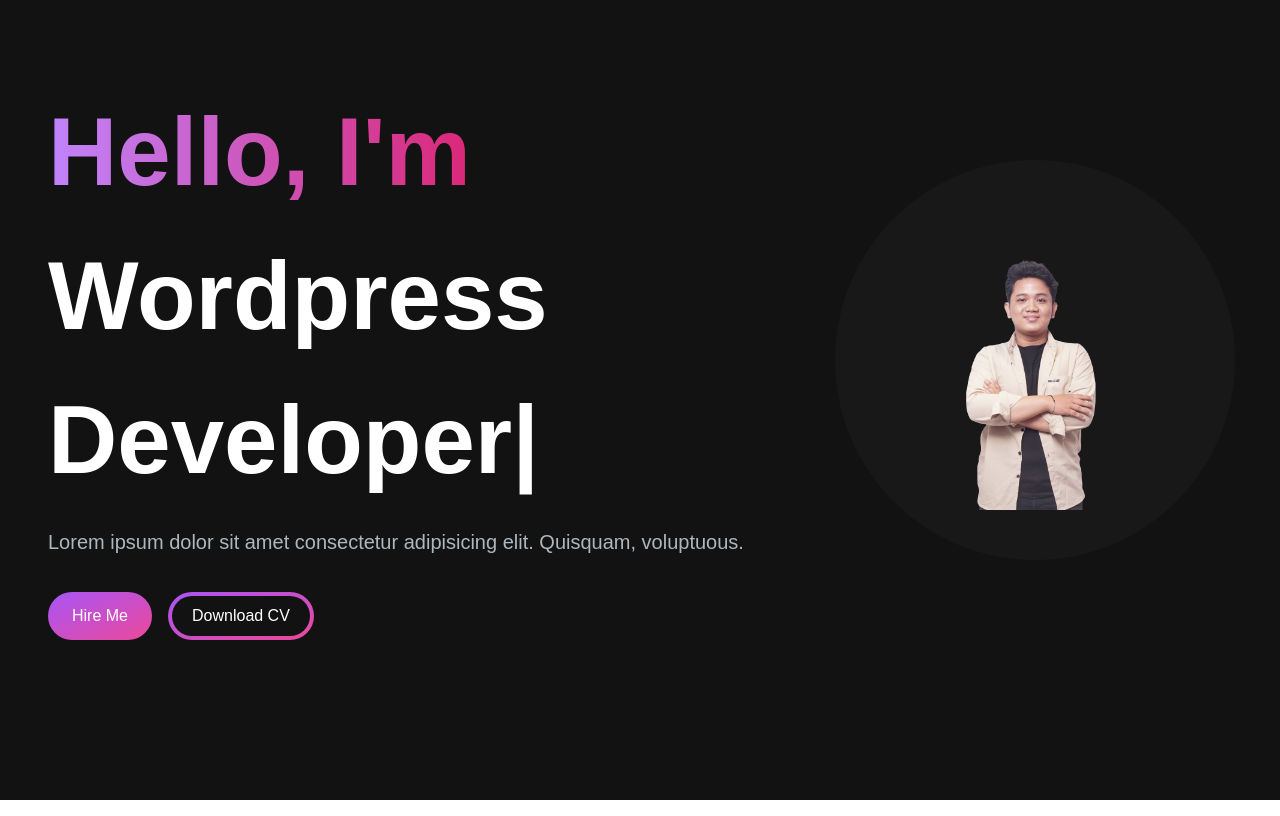
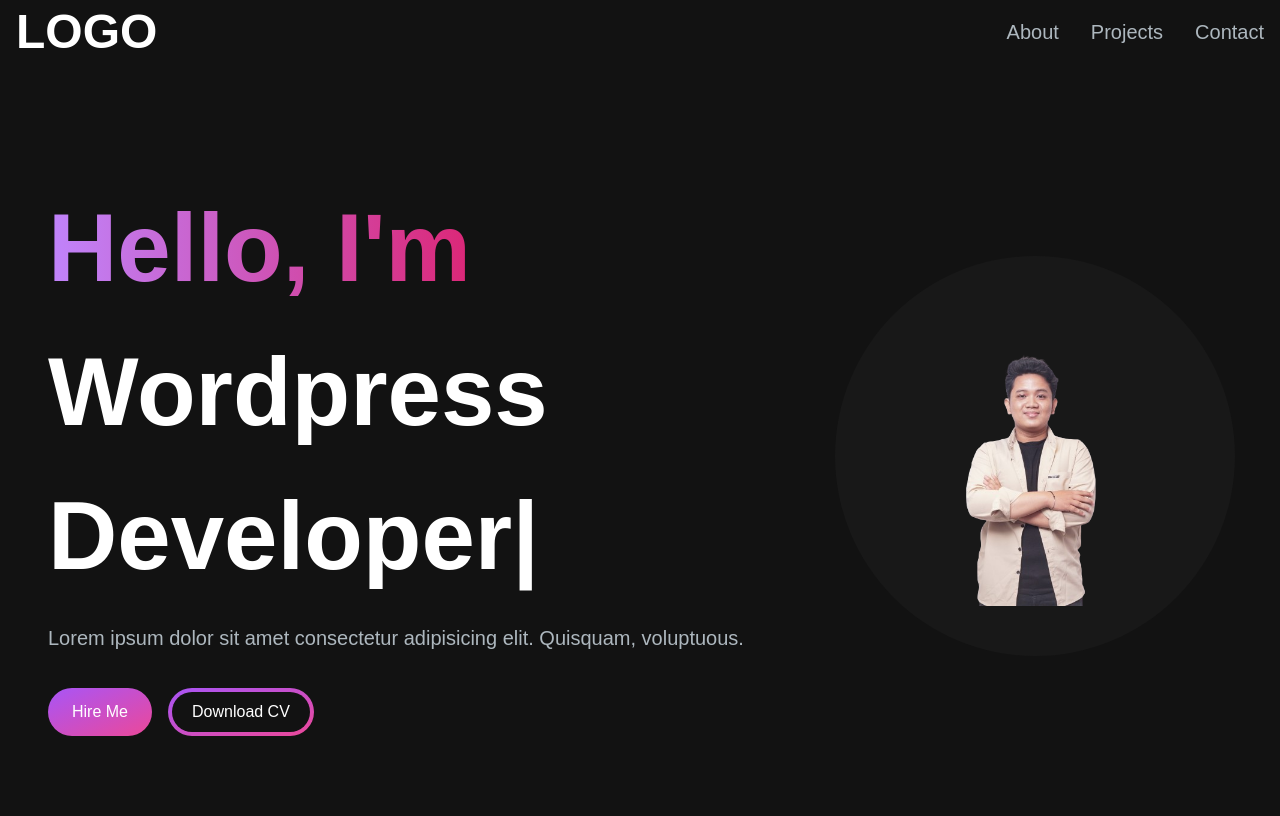
Before and after one commit to ErikoSyahPutra/Personal-Portfolio, a Next.js app: page / in a window 1280 px wide. Built offline with nearby package versions, Linux system fonts and the light colour scheme.

Commit message:
Add: Menu hamburger for responsive mobile

```diff
--- /dev/null
+++ b/src/app/components/MenuOverlay.jsx
@@ -0,0 +1,16 @@
+import React from "react";
+import NavLink from "./NavLink";
+
+const MenuOverlay = ({ links }) => {
+  return (
+    <ul className="flex flex-col items-center">
+      {links.map((link, index) => (
+        <li key={index}>
+            <NavLink href={link.path} title={link.title} />
+        </li>
+      ))}
+    </ul>
+  );
+};
+
+export default MenuOverlay;
--- /dev/null
+++ b/src/app/components/NavLink.jsx
@@ -0,0 +1,14 @@
+import Link from "next/link";
+
+const NavLink = ({ href, title }) => {
+  return (
+    <Link
+      href={href}
+      className="block py-2 pl-3 pr-4 text-[#ADB7BE] sm:text-xl rounded md:p-0 hover:text-white"
+    >
+      {title}
+    </Link>
+  );
+};
+
+export default NavLink;
--- a/src/app/page.js
+++ b/src/app/page.js
@@ -1,10 +1,12 @@
 import Image from "next/image";
 import HeroSection from "./components/HeroSection";
+import Navbar from "./components/Navbar";
 
 export default function Home() {
   return (
     <main className="flex min-h-screen flex-col bg-[#121212] ">
-      <div className="container mx-auto px-12 py-4">
+      <Navbar />
+      <div className="container mt-24 mx-auto px-12 py-4">
         <HeroSection />
       </div>
     </main>
```
